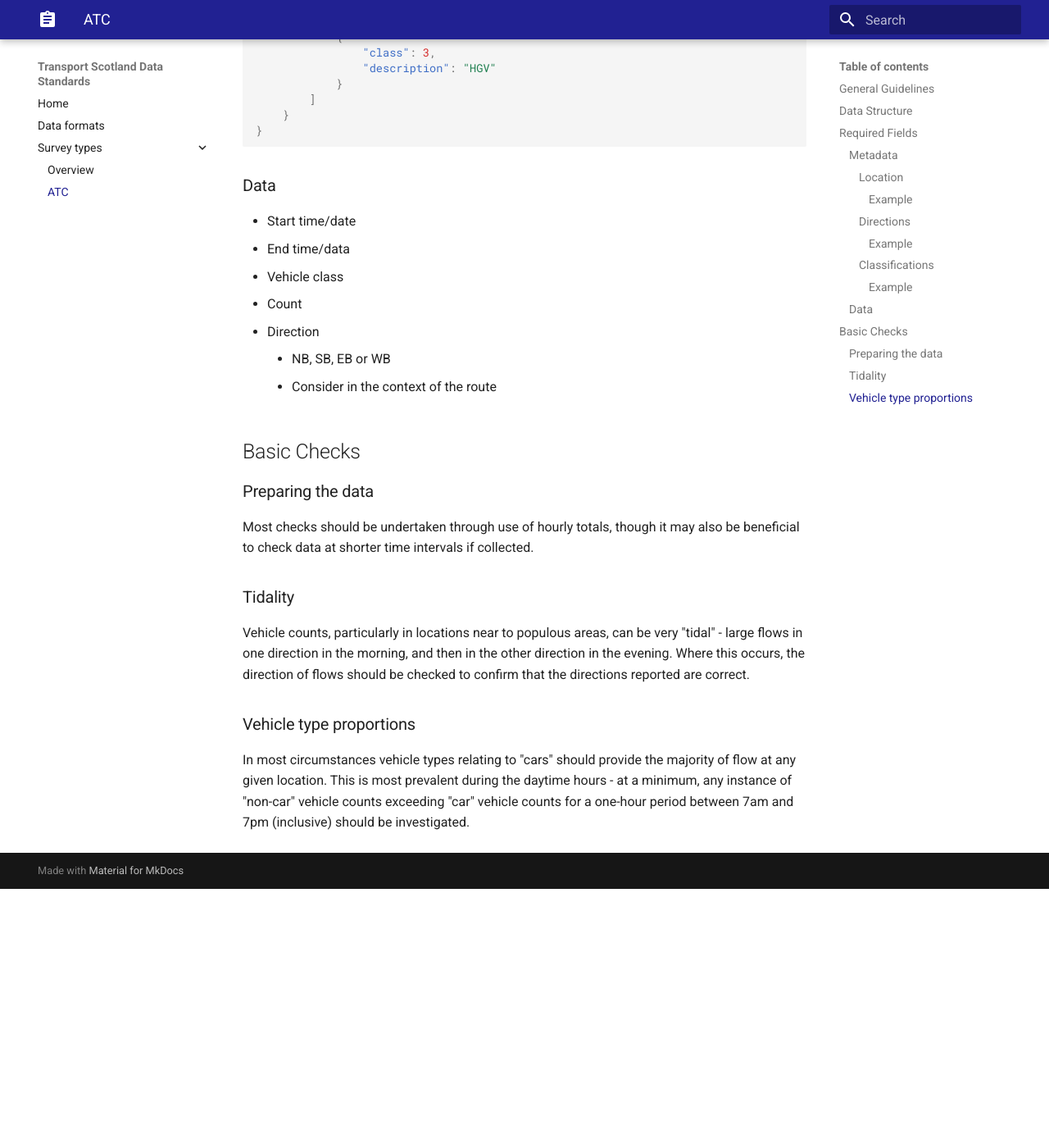
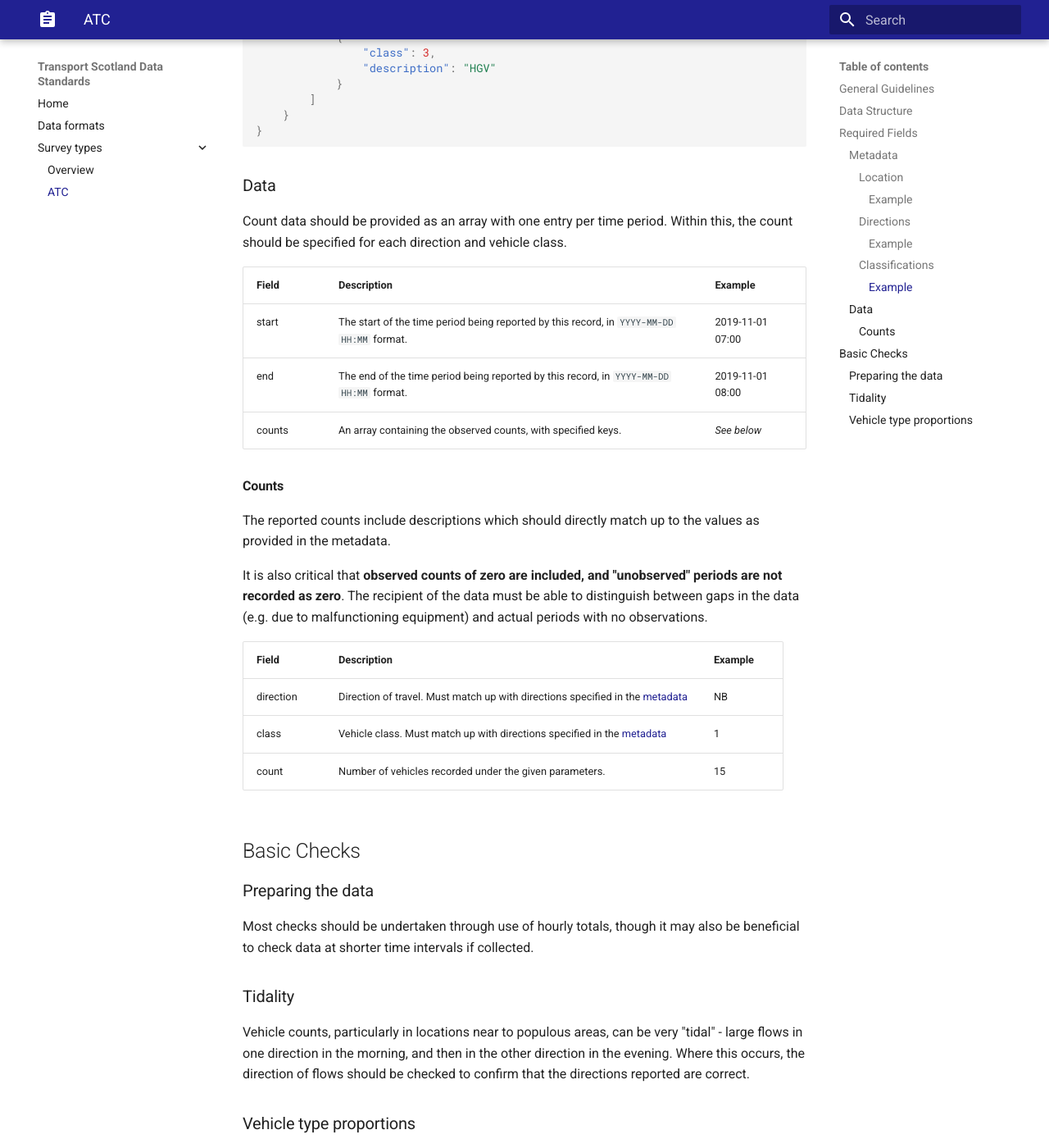
Before and after one commit to TransportScotland/data-standards, an MkDocs documentation site: the page built from docs/survey_types/atc.md, in a window 1280 px wide and 1400 px high, scrolled down 2767 px. Shown: the whole window at 82% size. Built offline with MkDocs 1.6.1 and Material for MkDocs 9.7.7, drawn with Linux system fonts in a browser that asks for light colours; before the commit the page ends 3851 px from its top, so only the background shows below that.

Commit message:
Add in initial data section for ATCs

````diff
--- a/docs/survey_types/atc.md
+++ b/docs/survey_types/atc.md
@@ -106,13 +106,27 @@ The majority of ATC surveys require categorised vehicle counts. To avoid ambigui
 ```
 
 ### Data
-- Start time/date
-- End time/data
-- Vehicle class
-- Count
-- Direction
-    - NB, SB, EB or WB
-    - Consider in the context of the route
+
+Count data should be provided as an array with one entry per time period. Within this, the count should be specified for each direction and vehicle class.
+
+| Field  | Description                                                                               | Example          |
+|--------|-------------------------------------------------------------------------------------------|------------------|
+| start  | The start of the time period being reported by this record, in `YYYY-MM-DD HH:MM` format. | 2019-11-01 07:00 |
+| end    | The end of the time period being reported by this record, in `YYYY-MM-DD HH:MM` format.   | 2019-11-01 08:00 |
+| counts | An array containing the observed counts, with specified keys.                             | _See below_      |
+
+#### Counts
+
+The reported counts include descriptions which should directly match up to the values as provided in the metadata.
+
+It is also critical that **observed counts of zero are included, and "unobserved" periods are not recorded as zero**. The recipient of the data must be able to distinguish between gaps in the data (e.g. due to malfunctioning equipment) and actual periods with no observations.
+
+| Field     | Description                                                                                 | Example |
+|-----------|---------------------------------------------------------------------------------------------|---------|
+| direction | Direction of travel. Must match up with directions specified in the [metadata](#directions) | NB      |
+| class     | Vehicle class. Must match up with directions specified in the [metadata](#classifications)  | 1       |
+| count     | Number of vehicles recorded under the given parameters.                                     | 15      |
+
 
 ## Basic Checks
 
--- a/mkdocs.yml
+++ b/mkdocs.yml
@@ -11,6 +11,8 @@ markdown_extensions:
   - pymdownx.superfences
   - pymdownx.snippets
   - pymdownx.tabbed
+  - toc:
+      permalink: true
 
 extra_css:
   - stylesheets/palette.css
````
